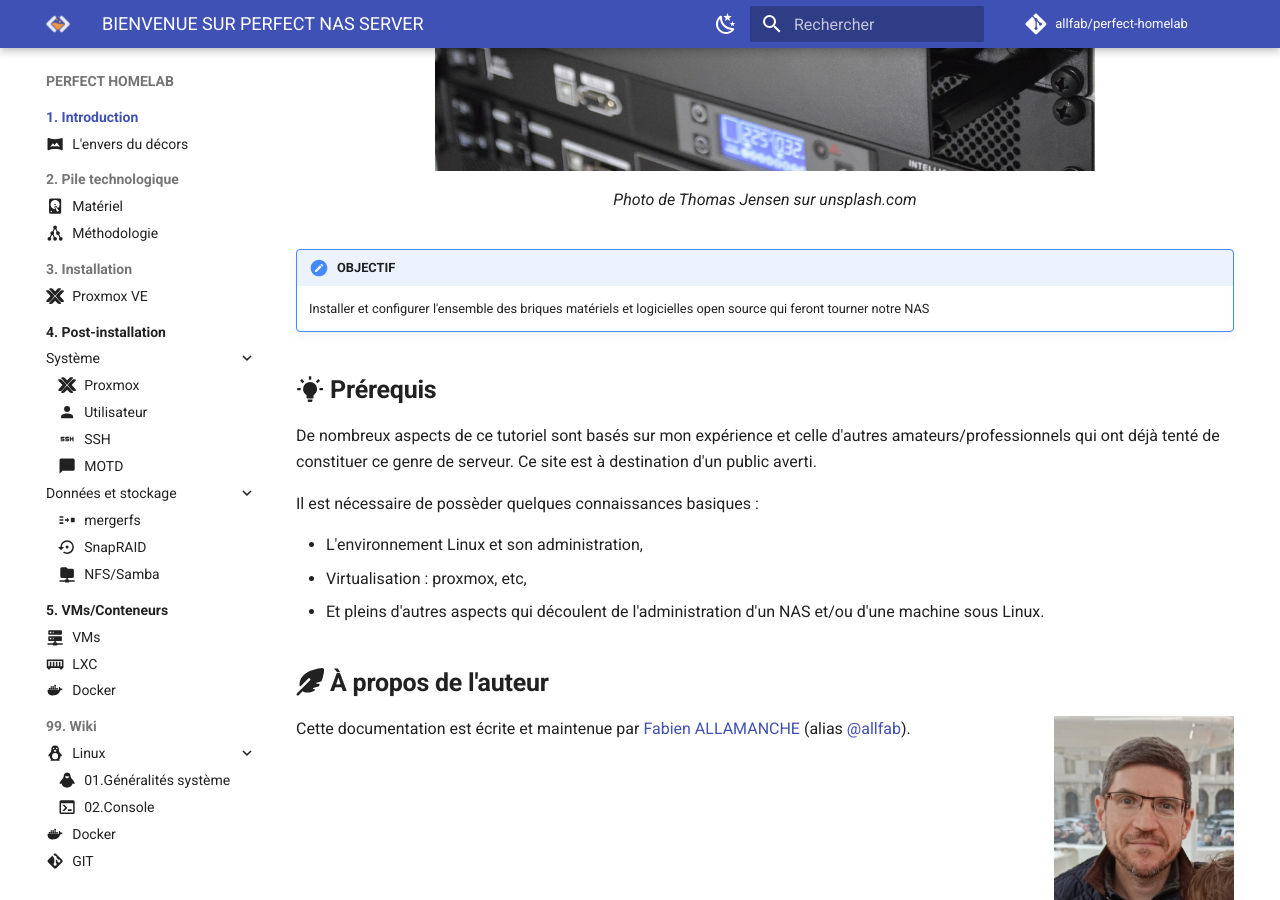
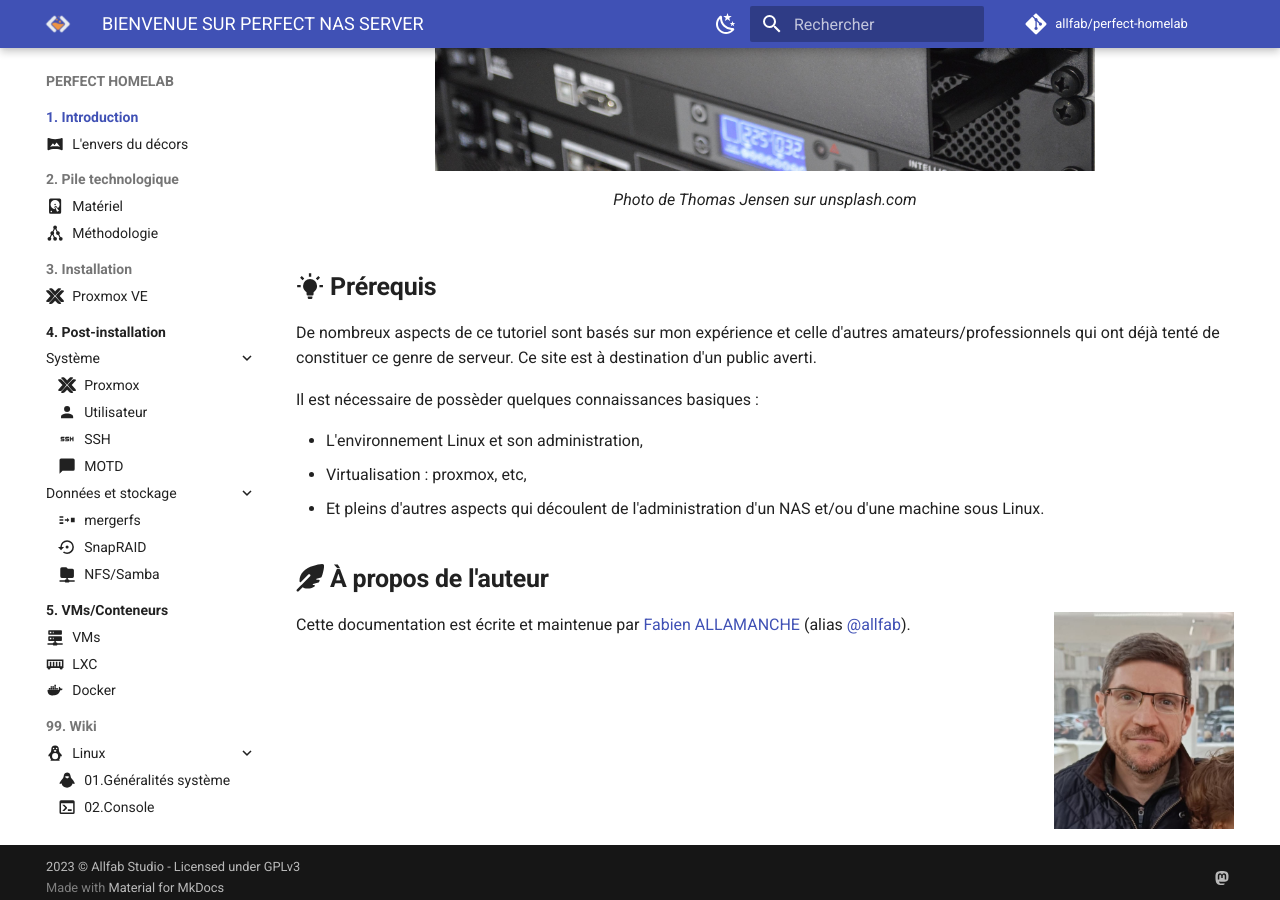
Before and after one commit to allfab/perfect-homelab, an MkDocs documentation site: the page built from docs/index.md, in a window 1280 px wide and 900 px high, scrolled down 1664 px. Built offline with MkDocs 1.6.1 and Material for MkDocs 9.7.7, drawn with Linux system fonts in a browser that asks for light colours; some web fonts are replaced; comment, search, counter and statistics services are not loaded.

```diff
--- a/docs/index.md
+++ b/docs/index.md
@@ -35,8 +35,7 @@ Souvent comparé aux services de stockage similaires comme Dropbox, Drive, etc,
 </figure>
 
 
-!!! note "OBJECTIF"
-    Installer et configurer l'ensemble des briques matériels et logicielles open source qui feront tourner notre NAS
+
 
 ## **:material-lightbulb-on: Prérequis**
 
```
Also changed, not shown: docs/post-install/system/proxmox.md (+8 -1 lines), docs/assets/images/proxmox/post-install/proxmox-storage-iso-directory.gif (added).
